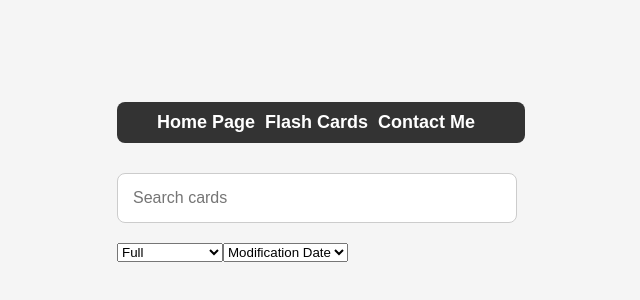
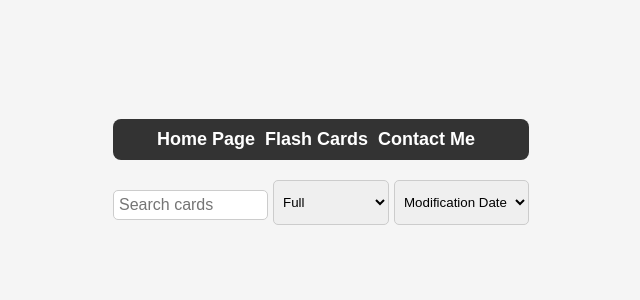
Before and after one commit to azershukurlu/wmas3, a React (Create React App) app: page /flashcards in a window 1280 px wide. Shown: the part 218-518 px from the top of the page, without its empty margins (319-959 px from the left). Built offline with nearby package versions, Linux system fonts and the light colour scheme.

Commit message:
Add css for card display

```diff
--- a/src/DisplayCards.jsx
+++ b/src/DisplayCards.jsx
@@ -1,6 +1,7 @@
 import React, { useState, useEffect } from "react";
 import FlashcardApp from "./FlashcardApp";
 import { updateMethod } from "./FlashcardApp";
+import "./style/DisplayCards.css";
 
 const DisplayCards = ({ flashCards, onDelete, setFcd }) => {
   const [searchInfo, setSearchInfo] = useState("");
@@ -47,10 +48,12 @@ const DisplayCards = ({ flashCards, onDelete, setFcd }) => {
           placeholder="Search cards"
           value={searchInfo}
           onChange={(event) => setSearchInfo(event.target.value)}
+          className="search-filter-sort"
         />
         <select
           value={filterInfo}
           onChange={(event) => setFilterInfo(event.target.value)}
+          className="select-box"
         >
           <option value="Full">Full</option>
           <option value="Want to Learn">Want to Learn</option>
@@ -60,6 +63,7 @@ const DisplayCards = ({ flashCards, onDelete, setFcd }) => {
         <select
           value={sortInfo}
           onChange={(event) => setSortInfo(event.target.value)}
+          className="select-box"
         >
           <option value="id">ID</option>
           <option value="question">Front</option>
--- /dev/null
+++ b/src/style/DisplayCards.css
@@ -0,0 +1,105 @@
+.display-cards {
+  margin-bottom: 10px;
+  display: flex;
+  justify-content: space-between;
+}
+
+.filter-sort-container {
+  display: flex;
+  gap: 10px;
+}
+
+.search-filter-sort {
+  border: 1px solid #ccc;
+  border-radius: 5px;
+  padding: 5px;
+  display: flex;
+  align-items: center;
+}
+
+.select-box {
+  margin-left: 5px;
+  padding: 5px;
+  border: 1px solid #ccc;
+  border-radius: 5px;
+}
+
+.card {
+  position: relative;
+  width: 200px;
+  height: 300px;
+  margin: 10px;
+  perspective: 1000px;
+  cursor: pointer;
+  transform-style: preserve-3d;
+  transition: transform 0.5s;
+}
+
+.card.flip {
+  transform: rotateY(180deg);
+}
+
+.card:hover {
+  transform: scale(1.05);
+}
+
+.card div {
+  position: absolute;
+  width: 100%;
+  height: 100%;
+  display: flex;
+  justify-content: center;
+  align-items: center;
+  font-size: 16px;
+  text-align: center;
+  background-color: #f9f9f9;
+  border-radius: 8px;
+  box-shadow: 0 4px 8px rgba(0, 0, 0, 0.1);
+  padding: 10px;
+  backface-visibility: hidden;
+}
+
+.question,
+.answer {
+  backface-visibility: hidden;
+}
+
+.actions {
+  display: flex;
+  justify-content: space-around;
+  margin-top: 10px;
+}
+
+.update-status {
+  background-color: #4caf50;
+  color: white;
+  border: none;
+  padding: 8px 16px;
+  text-align: center;
+  text-decoration: none;
+  display: inline-block;
+  font-size: 14px;
+  cursor: pointer;
+  border-radius: 4px;
+}
+
+.editing {
+  background-color: #f9f9f9;
+}
+
+input {
+  margin-bottom: 5px;
+}
+
+button {
+  background-color: #4caf50;
+  color: white;
+  border: none;
+  padding: 8px 16px;
+  text-align: center;
+  text-decoration: none;
+  display: inline-block;
+  font-size: 14px;
+  cursor: pointer;
+  border-radius: 4px;
+}
```
